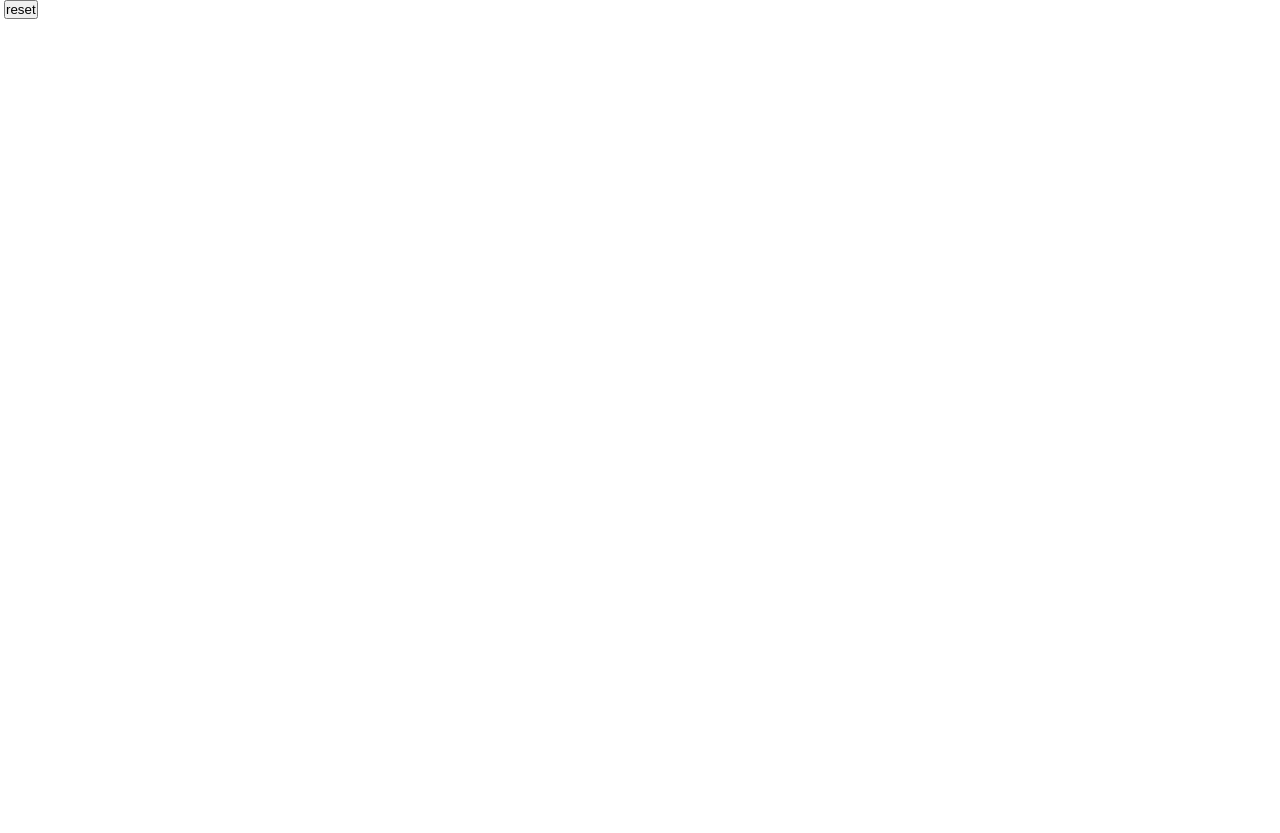
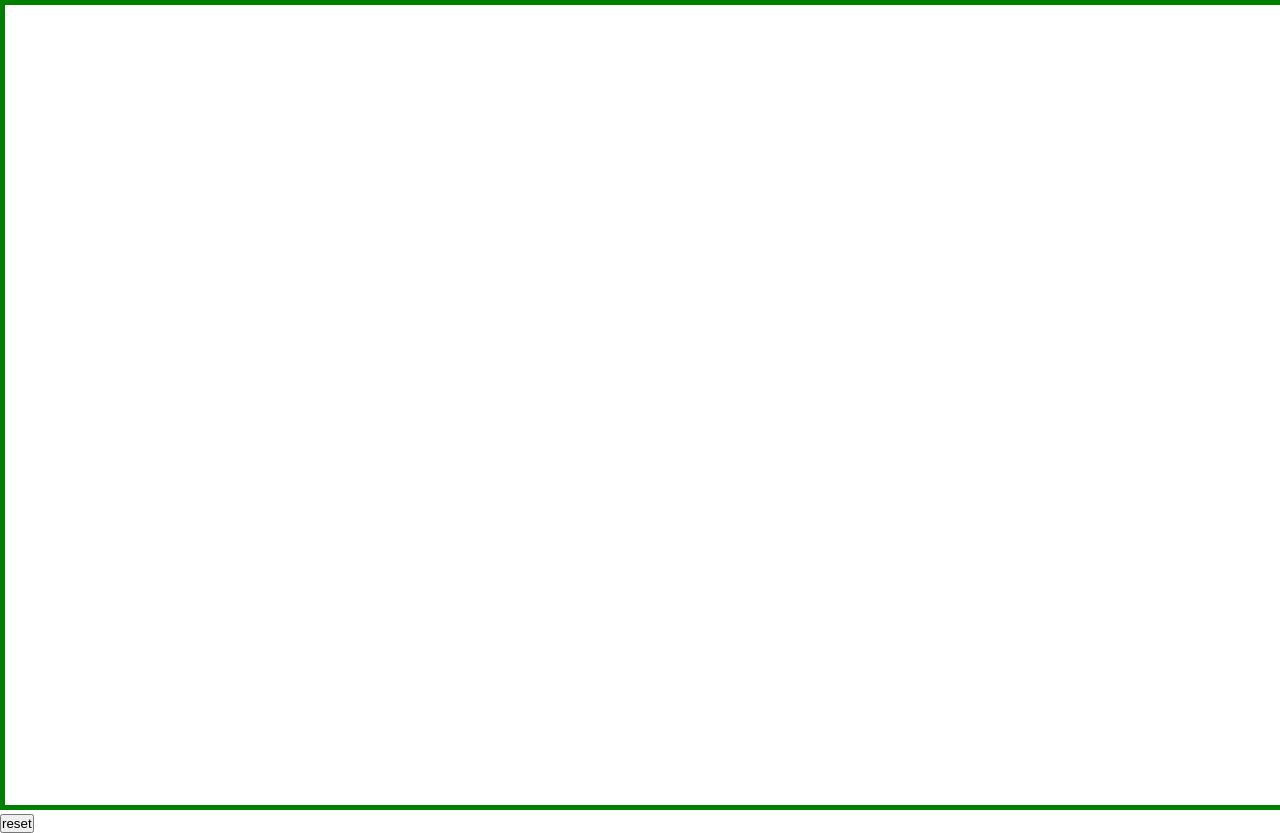
Before and after one commit to mateuszjansowa/FunWithCanvas-PairProgramming, a plain HTML site: page index.html in a window 1280 px wide. Before the commit the page ends 800 px from the top, so only its background shows below. Drawn offline with Linux system fonts and the light colour scheme.

Commit message:
Ania  Driver, Mateusz Navigator

```diff
--- a/app.js
+++ b/app.js
@@ -1,22 +1,6 @@
-document.addEventListener('DOMContentLoaded', init);
-
-function init() {
-  const canvas = document.querySelector('.canvas');
-  canvas.width = config.width;
-  canvas.height = config.height;
-  const ctx = canvas.getContext('2d');
-
-  canvas.addEventListener('mousemove', (e) => draw(e, ctx));
-  //   canvas.addEventListener('mouseout', stopDrawing);
-  canvas.addEventListener('mousedown', startPosition);
-  canvas.addEventListener('mouseup', stopDrawing);
-}
-
 const config = {
   isDrawing: false,
   hue: `hsl(0,100%,50%)`,
-  lastX: 'offsetX',
-  lastY: 'offsetY',
   lineJoin: 'round',
   lineCap: 'round',
   lineWidth: 10,
@@ -24,19 +8,45 @@ const config = {
   canvasHeight: window.innerHeight,
 };
 
-function draw(e, ctx) {
-  if (!config.isDrawing) return;
+document.addEventListener('DOMContentLoaded', () => init());
 
-  ctx.beginPath(e.config.lastX, e.config.lastY);
-  ctx.stroke();
-  ctx.lineTo(e.config.lastX, e.config.lastY);
-  ctx.lineJoin = config.lineJoin;
-  ctx.lineCap = config.lineCap;
-  ctx.lineWidth = config.lineWidth;
+function init() {
+  const canvas = document.querySelector('.canvas');
+  canvas.width = config.canvasWidth;
+  canvas.height = config.canvasHeight;
+  const ctx = canvas.getContext('2d');
+
+  canvas.addEventListener('mousemove', (e) => draw(e, ctx));
+  //   canvas.addEventListener('mouseout', stopDrawing);
+  canvas.addEventListener('mousedown', (e) => startPosition(e, ctx));
+  canvas.addEventListener('mouseup', stopDrawing);
 }
 
-function startPosition() {
+let lastX = 0;
+let lastY = 0; //rysujemy kropeczki - problem z beginPath i X i Y
+
+function draw(e, ctx) {
+  if (!config.isDrawing) {
+    return;
+  } else {
+    ctx.strokeStyle = 'green';
+    ctx.beginPath();
+    ctx.moveTo(lastX, lastY);
+    lastX = e.offsetX;
+    lastY = e.offsetY; // tu problem
+    ctx.lineTo(e.offsetX, e.offsetY);
+    ctx.stroke();
+    ctx.lineJoin = config.lineJoin;
+    ctx.lineCap = config.lineCap;
+    ctx.lineWidth = config.lineWidth;
+  }
+}
+
+function startPosition(e, ctx) {
   config.isDrawing = true;
+  // ctx.beginPath();
+  lastX = e.offsetX;
+  lastY = e.offsetY;
 }
 
 function stopDrawing() {
--- a/index.html
+++ b/index.html
@@ -8,7 +8,7 @@
 </head>
 <body>
 
-    <canvas class="canvas"></canvas>
+    <canvas class="canvas" width='100' height='100'></canvas>
     <button class="btn">reset</button>
 
     <script src="app.js"></script>
--- a/style.css
+++ b/style.css
@@ -3,3 +3,7 @@
     margin: 0;
     padding:0;
 }
+
+.canvas {
+  border: 5px green solid
+}
```
